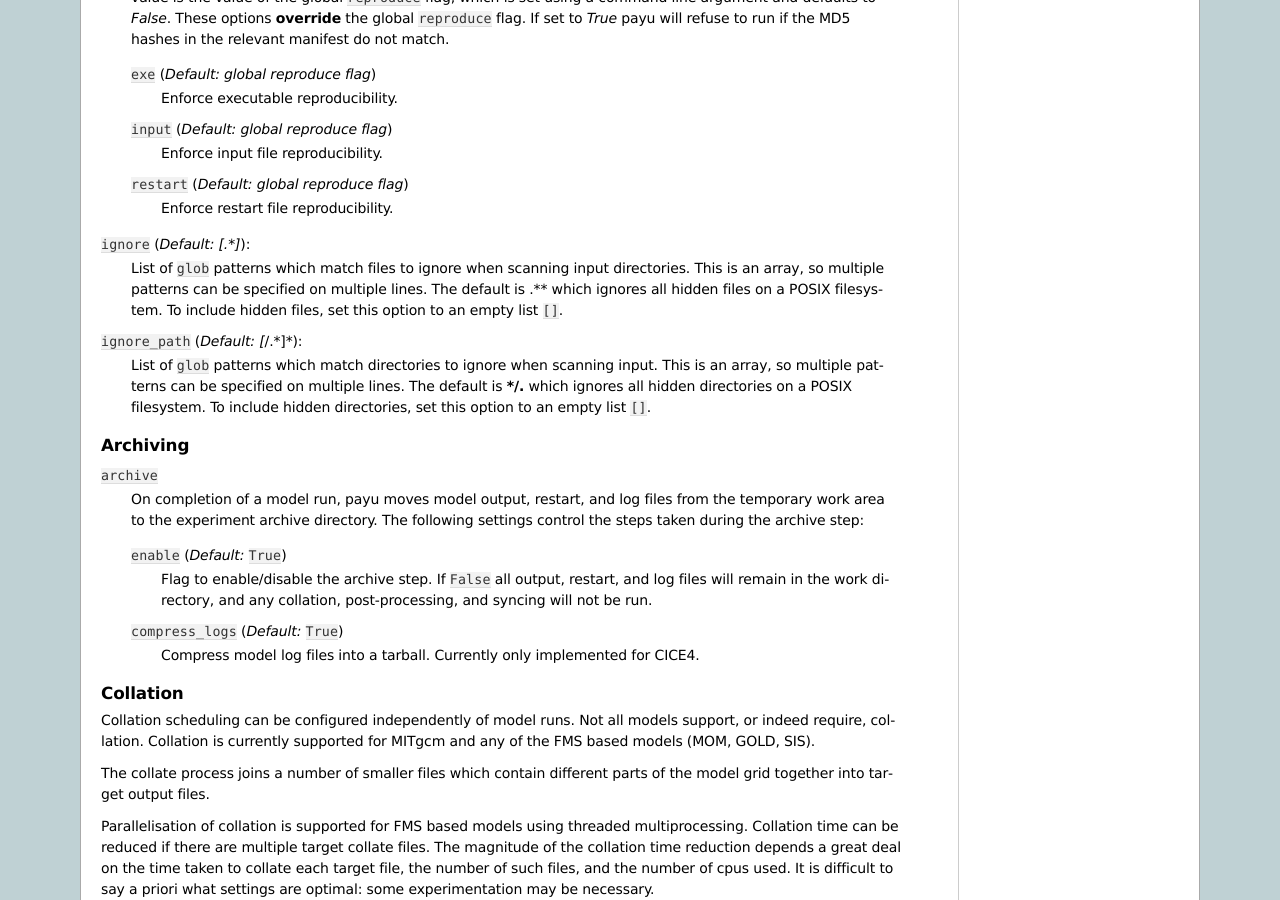
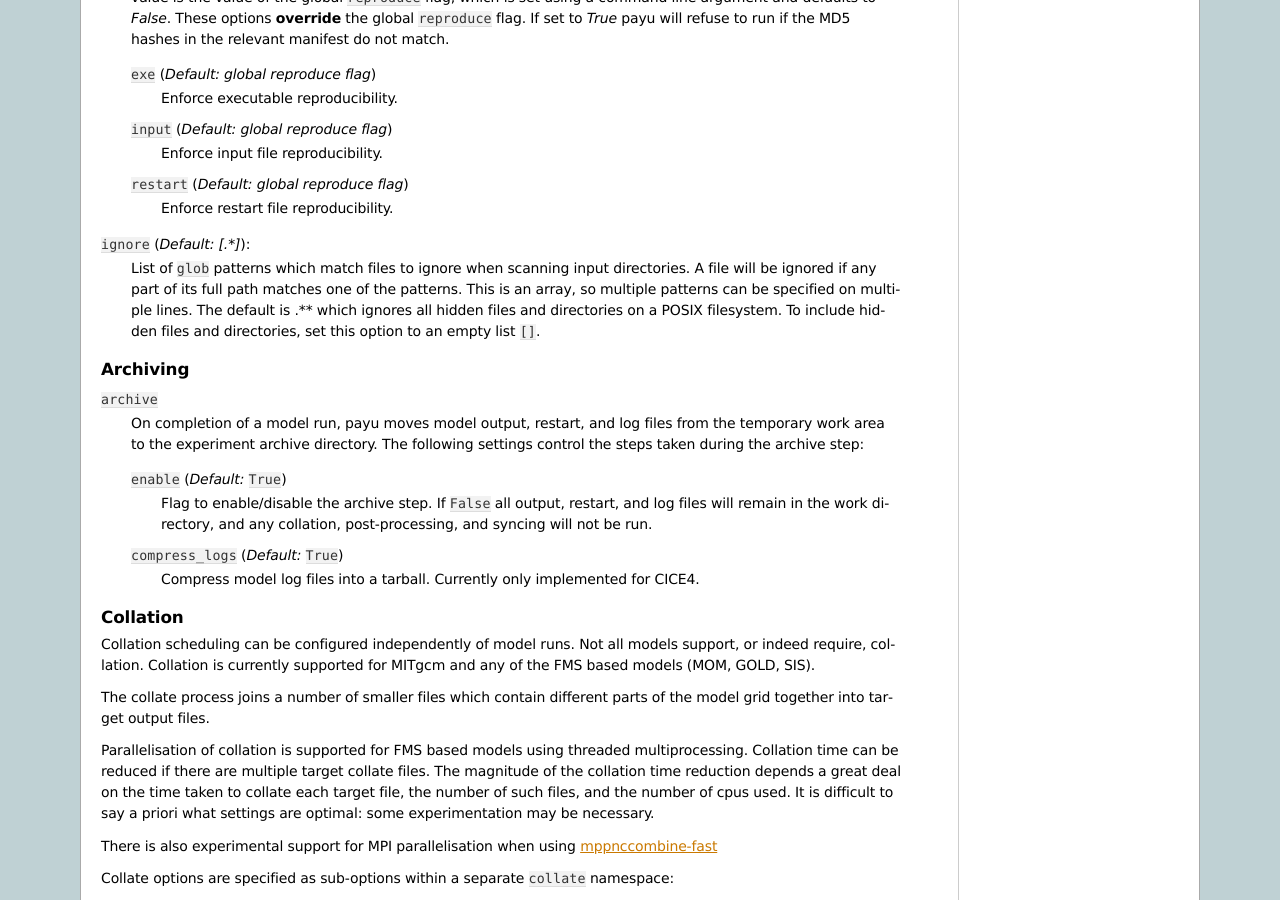
Before and after one commit to payu-org/payu, a Sphinx documentation site: the page built from docs/source/config.rst, in a window 1280 px wide and 900 px high, scrolled down 4087 px. Built offline with Sphinx 7.4.7, drawn with Linux system fonts in a browser that asks for light colours.

Commit message:
Update the document by removing ignore_path.

```diff
--- a/docs/source/config.rst
+++ b/docs/source/config.rst
@@ -276,18 +276,11 @@
             Enforce restart file reproducibility.
 
 ``ignore`` (*Default: [.\*]*):
-      List of ``glob`` patterns which match files to ignore when scanning input
-      directories. This is an array, so multiple patterns can be specified on
-      multiple lines.
-      The default is .** which ignores all hidden files on a POSIX filesystem.
-      To include hidden files, set this option to an empty list ``[]``.
-``ignore_path`` (*Default: [*/.\*]*):
-      List of ``glob`` patterns which match directories to ignore when
-      scanning input. This is an array, so multiple patterns can be
-      specified on multiple lines.
-      The default is ***/.** which ignores all hidden directories on a POSIX filesystem.
-      To include hidden directories, set this option to an empty list ``[]``.
-
+      List of ``glob`` patterns which match files to ignore when scanning input directories.
+      A file will be ignored if any part of its full path matches one of the patterns.
+      This is an array, so multiple patterns can be specified on multiple lines.
+      The default is .** which ignores all hidden files and directories on a POSIX filesystem.
+      To include hidden files and directories, set this option to an empty list ``[]``.
 
 Archiving
 ---------
```
